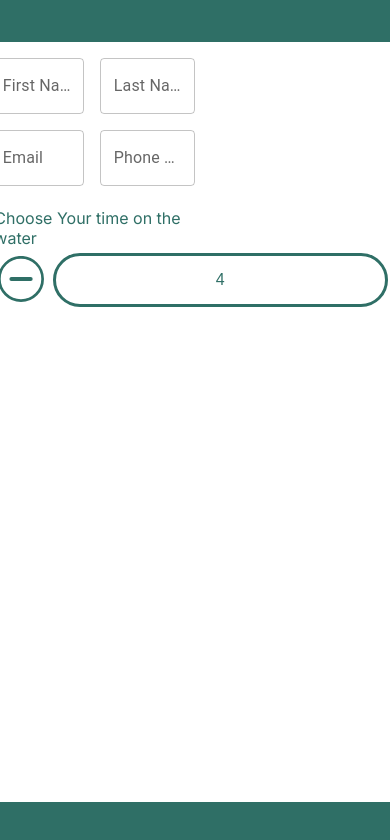
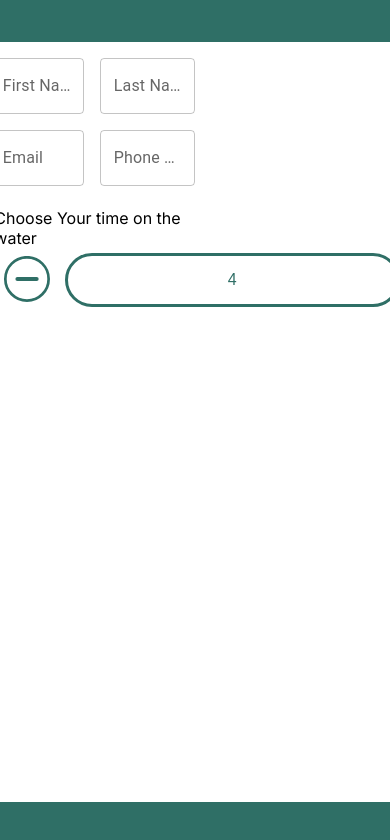
Before and after one commit to rcrawf13/boat-rental, a React (Vite) app: page /booking in a window 390 px wide. Both pictures are taken after a click on the button 167 px from the left and 281 px from the top of the page. Shown: the top 840 px of the page. Built offline with nearby package versions, Linux system fonts and the light colour scheme; a web font is replaced by a local one.

Commit message:
Responsive CSS tweaks for durationButtons Component

```diff
--- a/src/components/sections/pricing_section/DurationButtons.tsx
+++ b/src/components/sections/pricing_section/DurationButtons.tsx
@@ -75,8 +75,7 @@ const DurationButtons = () => {
       <>
         <div className="durCont">
           <p>Choose Your time on the water</p>
-          <NumberComponent
-          updateCurrentPrice={updateCurrentPrice}/>
+          <NumberComponent updateCurrentPrice={updateCurrentPrice}/>
         </div>
       </>
     )}
--- a/src/components/sections/pricing_section/pricesec.css
+++ b/src/components/sections/pricing_section/pricesec.css
@@ -25,12 +25,6 @@
   border-radius: 15px;
   box-shadow: rgba(100, 100, 111, 0.2) 0px 7px 29px 0px;
 
-}
-
-.mobile-content-container > .priceQuoteCont > video {
-  max-height: clamp(20vh, 24vh, 165px);
-  aspect-ratio: 16/9;
-  border-radius: 15px;
 }
 
 
@@ -70,6 +64,10 @@
     font-weight:600;
     font-size: 1.5rem;
     margin: 0%;
+  }
+
+  .mobile-content-container > .priceQuoteCont > .durCont > .custDurCont {
+    max-width: 100%;
   }
 
   .priceQuote {
@@ -135,7 +133,6 @@
   height: 5dvh;
   min-height: 32px;
   min-width: 32px;
-  max-width: 32px;
   background-color: transparent;
   border: solid #2F6F66 2pt;
   background-image: url("/src/assets/add-icon.svg");
@@ -202,7 +199,7 @@ h4 {
 
 .durCont {
   font-family: inter;
-  width: 100%;
+  max-width: 100%;
   display: flex;
   flex-direction: column;
   align-items: center;
@@ -218,7 +215,6 @@ h4 {
   display: flex;
   flex-direction: row;
   justify-content: center;
-  width: 100%;
   gap: .5rem;
 }
 
--- a/src/routes/booking/booking.css
+++ b/src/routes/booking/booking.css
@@ -1,6 +1,3 @@
-#root {
-    width: 100%;
-}
 .bookingContainer {
     display: flex;
     height: 100%;
@@ -27,11 +24,9 @@
     display: flex;
     flex-direction: column;
     gap: 1rem;
-    /* background-color: rebeccapurple; */
 }
 
 .visual {
-    /* background-color: palevioletred; */
     width: 100%;
     height: 100%;
 }
@@ -40,25 +35,14 @@
     display: flex;
     gap: 1rem;
 }
+
 .bookingForm > .durCont {
     align-items: start;
     text-align: start;
     max-width: 462px;
-
-
 }
 
-.bookingForm > .durCont > p {
-    align-self: self-start;
-    color: #2F6F66;
-
-}
-
-.bookingForm > .durCont > .durationBtns {
-    /* max-width: 462px; */
-}
 .bookingForm > .durCont > .durationBtns > button {
-    /* max-width: 300px; */
     min-height: 56px;
 }
 
@@ -72,21 +56,22 @@
     justify-content: start;
 }
 
-.bookingForm > .durCont > .custDurCont {
+.bookingContentContainer .bookingForm > .durCont > .custDurCont {
     justify-content: start;
 }
-.bookingForm > .durCont >  * *  {
+.bookingContentContainer .bookingForm > .durCont >  * *  {
     min-height: 46px;
 }
 
-.bookingForm > .durCont > .custDurCont > div > div {
+.bookingContentContainer > .bookingForm > .durCont > .custDurCont > div > div {
     max-width: 462px;
 }
 
-.bookingForm > .durCont > .custDurCont > div > div > button, img {
-    min-width:64px ;
+.bookingContentContainer >.bookingForm > .durCont > .custDurCont > div > div > button > img {
     object-fit: contain;
     padding: 0;
+    min-width:64px ;
+
 }
 
 .bookingForm > .durCont > .custDurCont  input[id^="base-ui-_r_"] {
```
